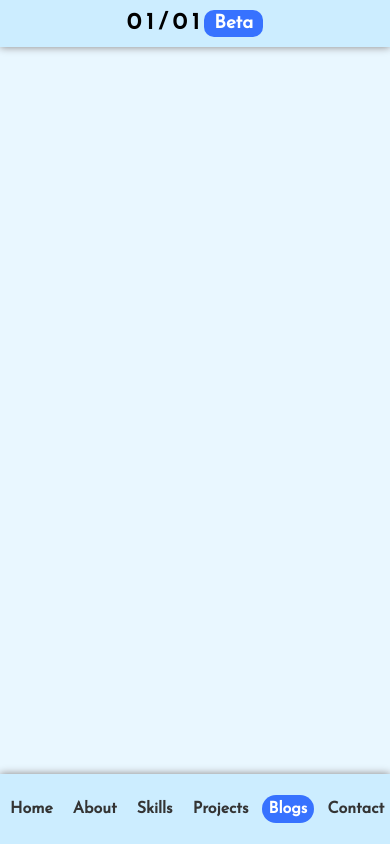
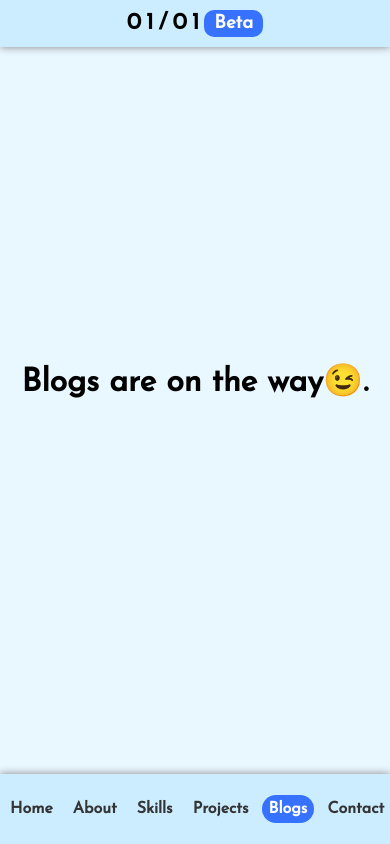
Before and after one commit to wantedbear007/home, a React (Create React App) app: page /blogs in a window 390 px wide. Built offline with nearby package versions, Linux system fonts and the light colour scheme.

Commit message:
Everything almost done.

```diff
--- a/src/pages/About/About.css
+++ b/src/pages/About/About.css
@@ -16,7 +16,6 @@
   color: #3772ff;
   letter-spacing: 2px;
   text-align: center;
-
 }
 .paragraphContainer {
   background-color: #d7f1ff;
@@ -97,8 +96,11 @@
   .text {
     margin-top: 80px;
     font-size: 50px;
+    text-align: center;
   }
   .textContainer {
+    width: 100%;
+    padding: 0px;
     justify-content: center;
     align-items: center;
   }
--- /dev/null
+++ b/src/pages/Blogs/Blogs.css
@@ -0,0 +1,7 @@
+.blogsParentContainer {
+    display: flex;
+    height: 90vh;
+    align-items: center;
+    justify-content: space-evenly;
+    flex-wrap: wrap;
+  }
--- a/src/pages/Blogs/Blogs.js
+++ b/src/pages/Blogs/Blogs.js
@@ -1,9 +1,10 @@
 import React from "react";
+import "./Blogs.css";
 
 const Blogs = () => {
   return (
-    <div>
-      <h1>Blog page</h1>
+    <div className="blogsParentContainer">
+      <h1>Blogs are on the way😉. </h1>
     </div>
   );
 };
```
